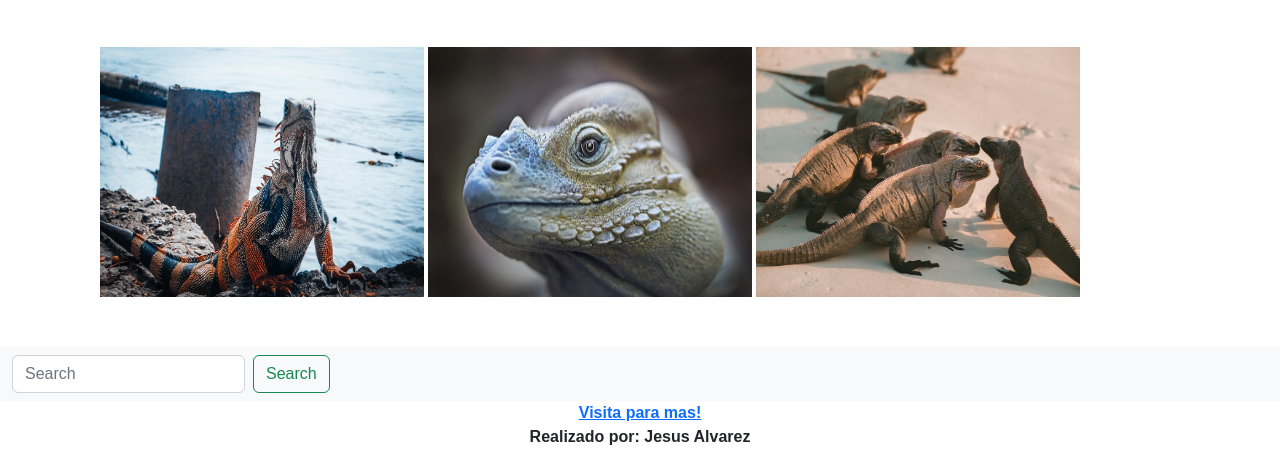
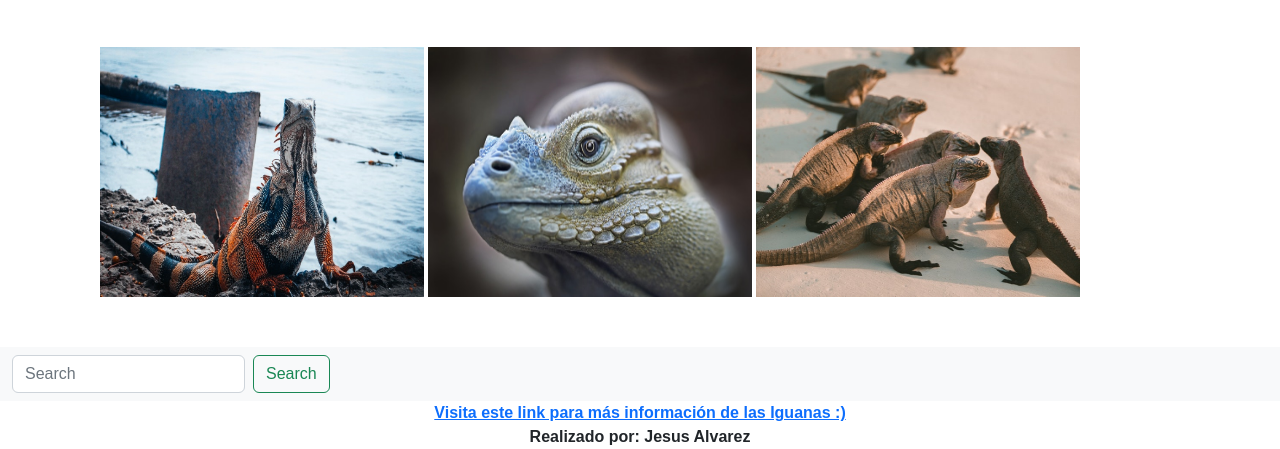
Before and after one commit to Javiquirozo/iguana-jesus-alvarez, a plain HTML site: page index.html in a window 1280 px wide. Shown: the part 1642-2091 px from the top of the page. Drawn offline with nearby package versions, Linux system fonts and the light colour scheme.

Commit message:
commit one

```diff
--- a/index.html
+++ b/index.html
@@ -101,7 +101,7 @@
         </form>
       </div>
     </nav>
-    <a href="https://www.tiendanimal.es/articulos/la-iguana-como-mascota/">Visita para mas!</a>
+    <a href="https://www.animales.website/la-iguana/">Visita este link para más información de las Iguanas :)</a>
     <p>Realizado por: Jesus Alvarez</p>
   </footer>
 
```
